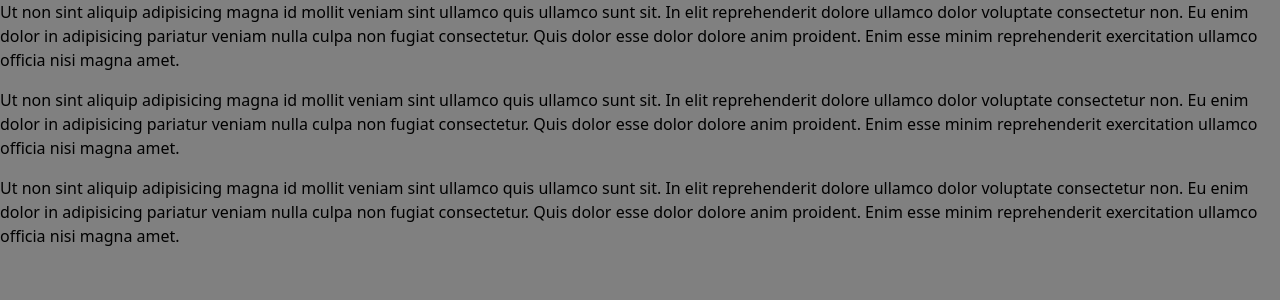
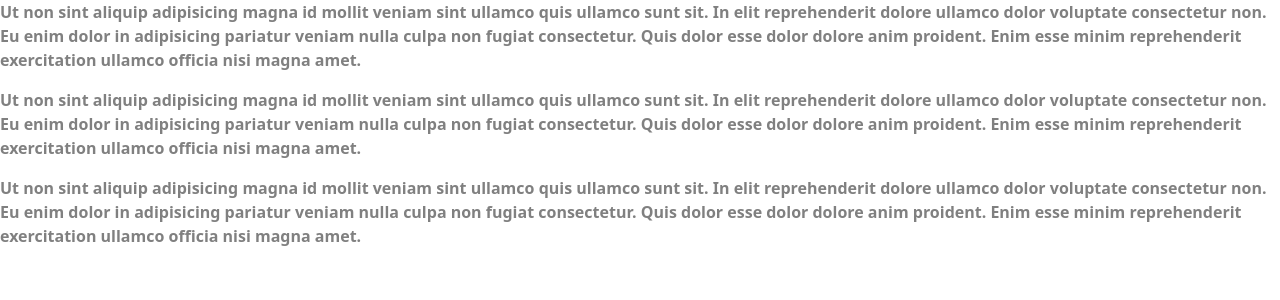
Before and after one commit to RQI2019/crehana-git, an Angular app: page / in a window 1280 px wide. Shown: the top 300 px of the page. Built offline with nearby package versions, Linux system fonts and the light colour scheme.

Commit message:
se agregaron nuevos estilos

```diff
--- a/src/styles.scss
+++ b/src/styles.scss
@@ -1,6 +1,15 @@
 /* You can add global styles to this file, and also import other style files */
 
 body{
-    background-color: gray;
-    color: black;
+    background-color: #fff;
+    color: gray;
 }
+
+h1{
+    color: red;
+    font-size: 20px;
+}
+
+p{
+    font-weight: 700;
+}
```
